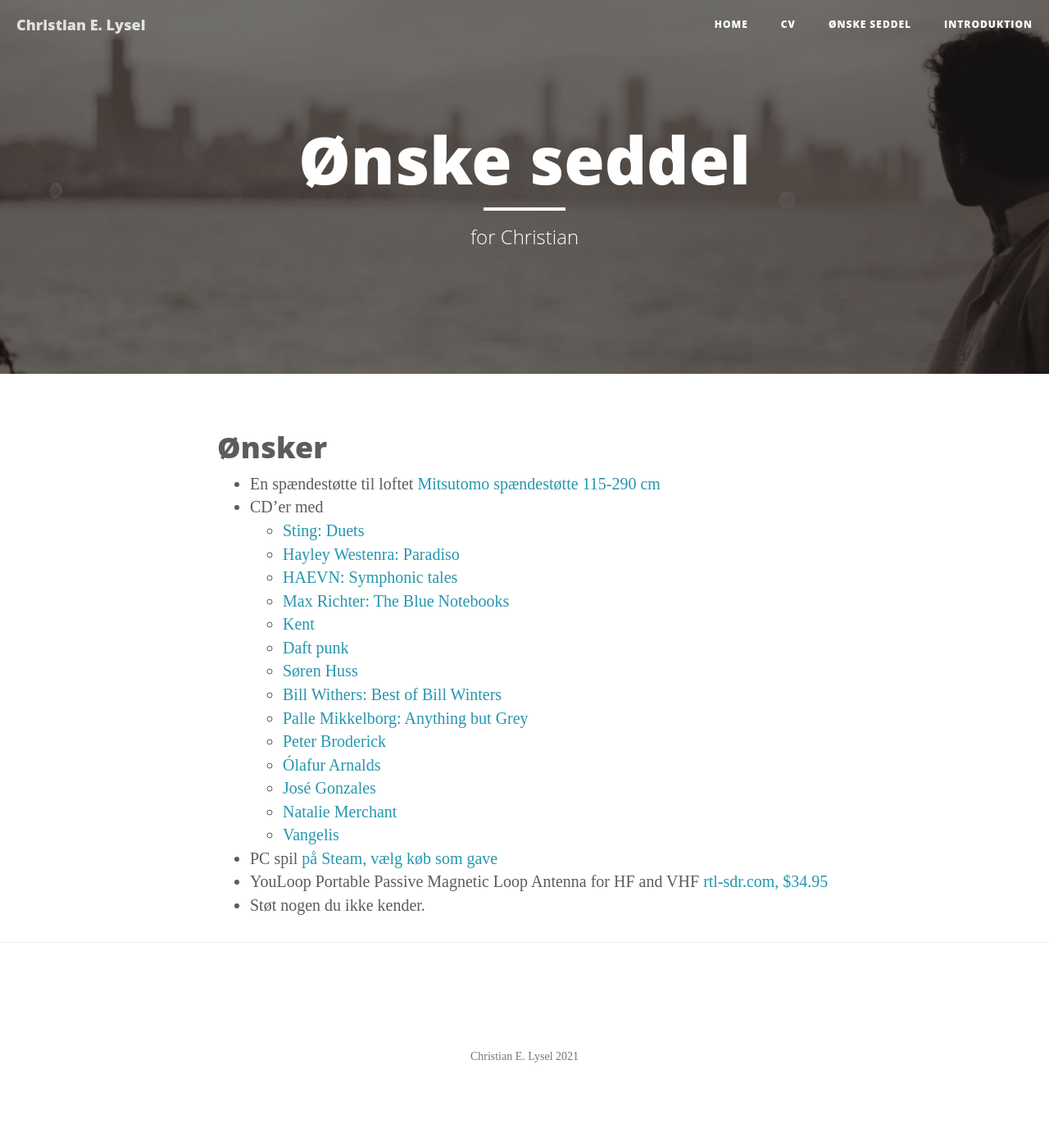
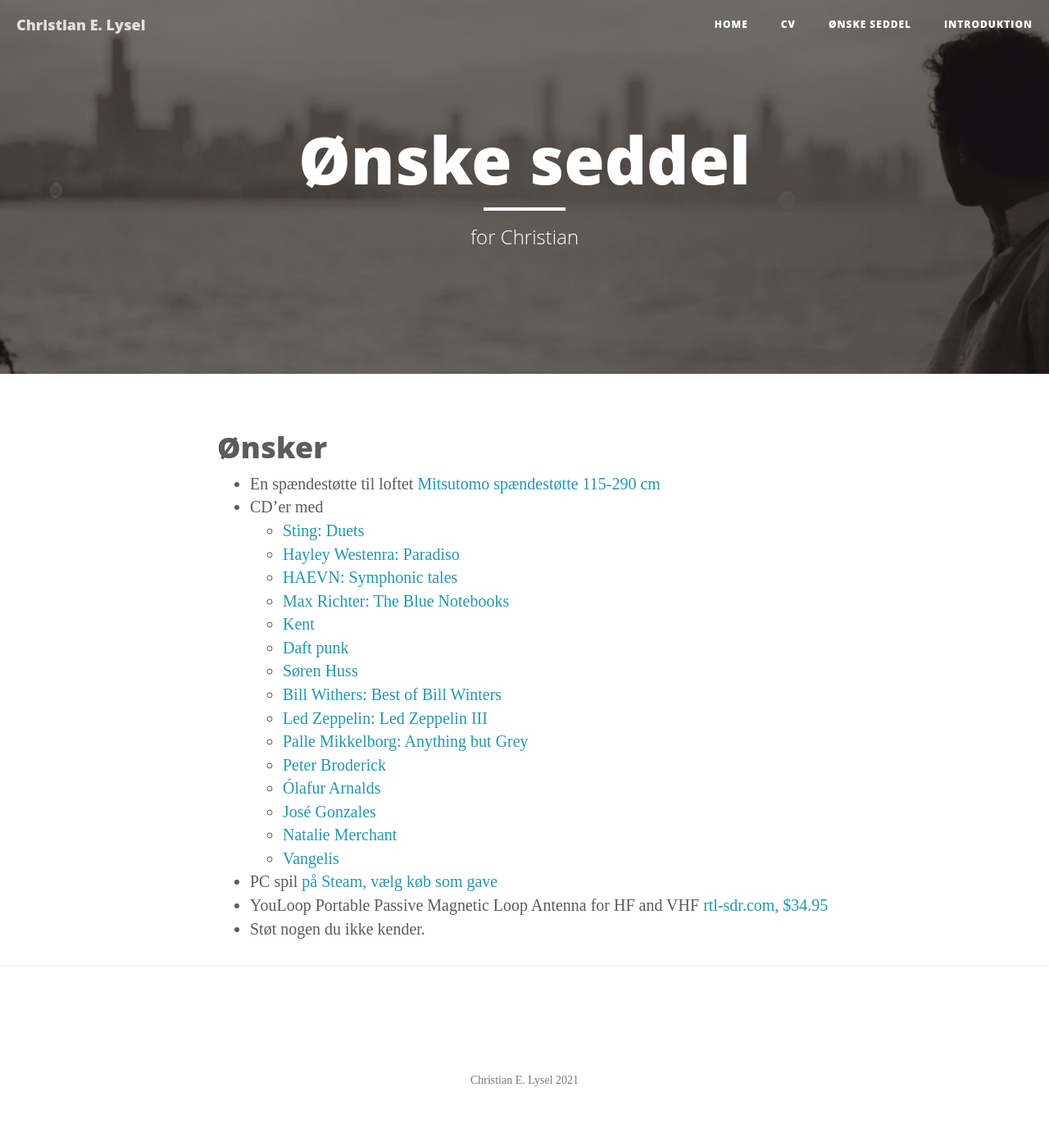
Before and after one commit to clysel/christian.lysel.net, a Jekyll site: the page built from gave.markdown, in a window 1280 px wide. Shown: the whole page at 82% size. Built offline with Jekyll 4.4.1, drawn with Linux system fonts in a browser that asks for light colours; before the commit the page ends 1364 px from its top, so only the background shows below that.

Commit message:
Update gave.markdown

```diff
--- a/gave.markdown
+++ b/gave.markdown
@@ -16,6 +16,7 @@ header-img: "img/about-bg.jpg"
   * [Daft punk](https://accord.dk/collections/daft-punk?type=cd)
   * [Søren Huss](https://accord.dk/collections/soren-huss?type=cd)
   * [Bill Withers: Best of Bill Winters](https://accord.dk/collections/bill-withers/products/bill-withers-best-of-bill-withers?variant=37882812203203)
+  * [Led Zeppelin: Led Zeppelin III](https://accord.dk/collections/led-zeppelin/products/led-zeppelin-led-zeppelin-iii)
   * [Palle Mikkelborg: Anything but Grey](https://accord.dk/collections/palle-mikkelborg/products/palle-mikkelborg-anything-but-grey?variant=37673872588995)
   * [Peter Broderick](https://accord.dk/collections/peter-broderick?type=cd)
   * [Ólafur Arnalds](https://accord.dk/collections/olafur-arnalds?type=cd)
```
